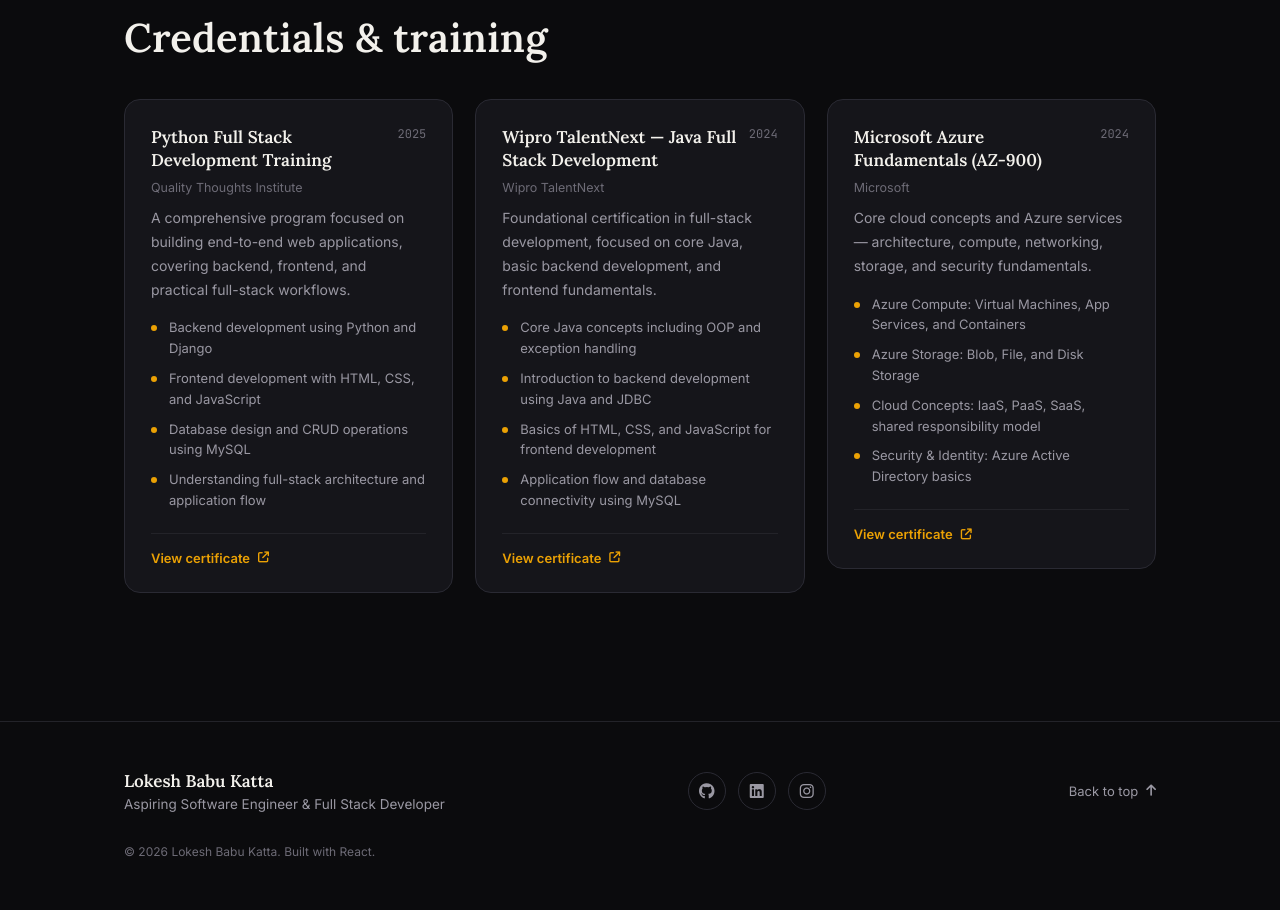
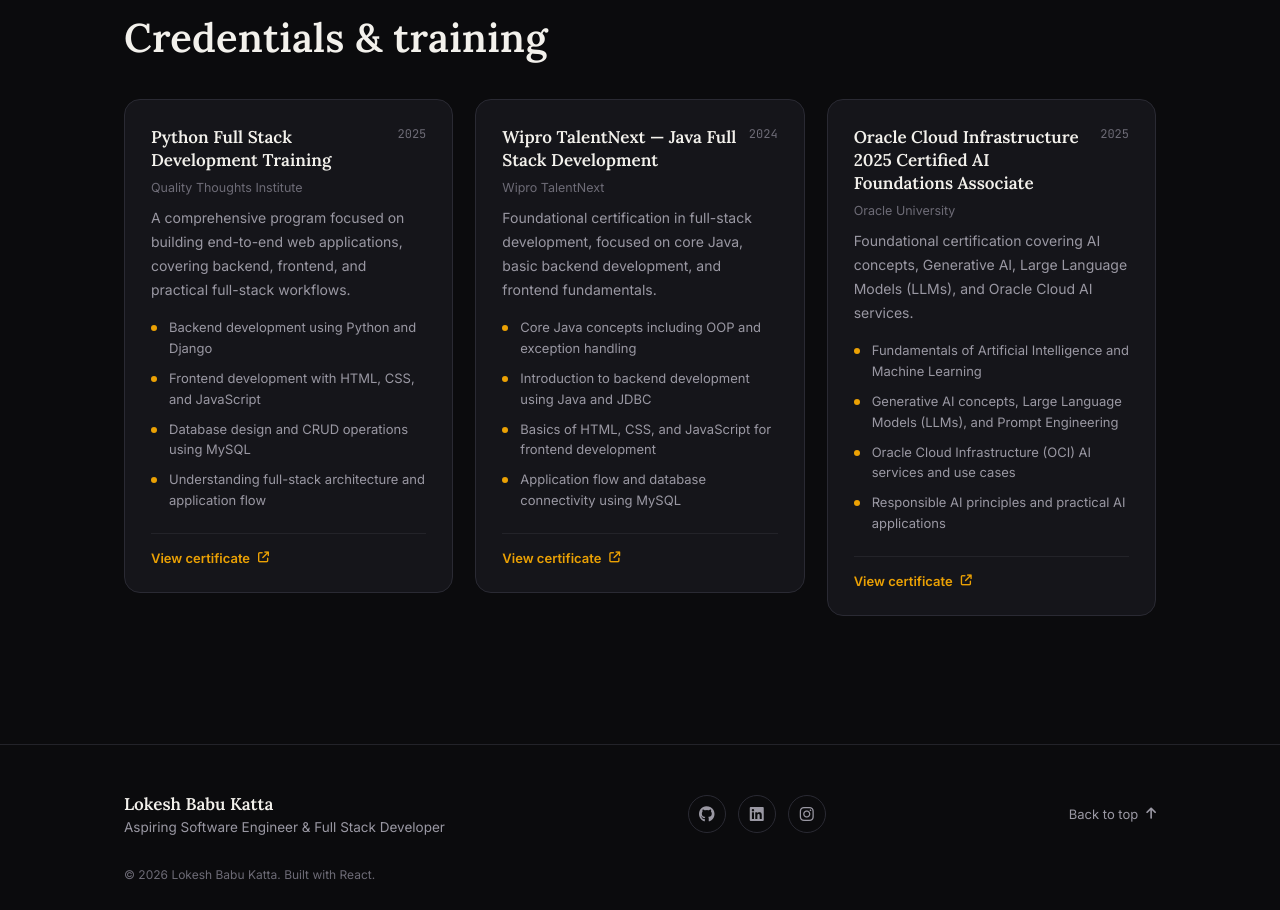
Before and after one commit to l0keshbabu/personal_portfolio, a React (Vite) app: page / in a window 1280 px wide. Shown: the part 3180-4090 px from the top of the page. Before the commit the page ends 4067 px from the top, so only its background shows below. Built offline with nearby package versions, Linux system fonts and the light colour scheme.

Commit message:
feat: update certification details

```diff
--- a/src/components/Certifications/Certifications.jsx
+++ b/src/components/Certifications/Certifications.jsx
@@ -30,20 +30,20 @@
     ],
     link: 'https://drive.google.com/file/d/1qy_LbLAPemi85nzFq307HQX9eXpG46IN/view?usp=drive_link',
   },
-  {
-    title: 'Microsoft Azure Fundamentals (AZ-900)',
-    issuer: 'Microsoft',
-    year: '2024',
-    description:
-      'Core cloud concepts and Azure services — architecture, compute, networking, storage, and security fundamentals.',
-    points: [
-      'Azure Compute: Virtual Machines, App Services, and Containers',
-      'Azure Storage: Blob, File, and Disk Storage',
-      'Cloud Concepts: IaaS, PaaS, SaaS, shared responsibility model',
-      'Security & Identity: Azure Active Directory basics',
-    ],
-    link: 'https://www.credly.com/badges/61321ca1-9609-4634-add5-b7a22f0e5e05/public_url',
-  },
+{
+  title: 'Oracle Cloud Infrastructure 2025 Certified AI Foundations Associate',
+  issuer: 'Oracle University',
+  year: '2025',
+  description:
+  'Foundational certification covering AI concepts, Generative AI, Large Language Models (LLMs), and Oracle Cloud AI services.',
+  points: [
+    'Fundamentals of Artificial Intelligence and Machine Learning',
+    'Generative AI concepts, Large Language Models (LLMs), and Prompt Engineering',
+    'Oracle Cloud Infrastructure (OCI) AI services and use cases',
+    'Responsible AI principles and practical AI applications',
+  ],
+  link: 'YOUR_ORACLE_CERTIFICATE_LINK',
+},
 ]
 
 function Certifications() {
```
